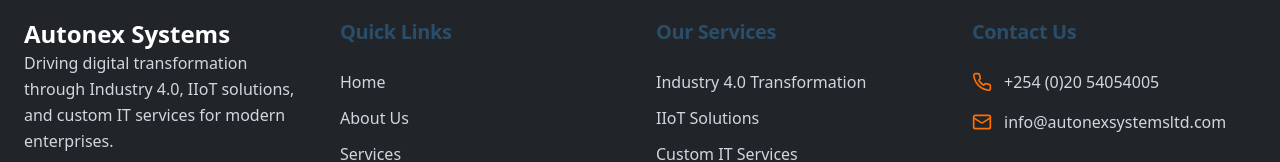
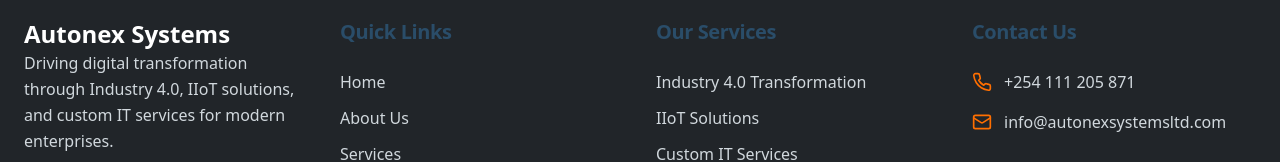
Before and after one commit to shawn254ke/autonex-systems-limited, a Next.js app: page / in a window 1280 px wide. Shown: the part 4644-4806 px from the top of the page. Built offline with nearby package versions, Linux system fonts and the light colour scheme.

Commit message:
footer contact

```diff
--- a/app/components/Footer.tsx
+++ b/app/components/Footer.tsx
@@ -89,7 +89,7 @@
               <div className="flex items-center">
                 <Phone className="text-brand-orange mr-3 h-5 w-5" />
                 <span className="text-brand-gray-300">
-                  +254 (0)20 54054005
+                  +254 111 205 871
                 </span>
               </div>
 
```
